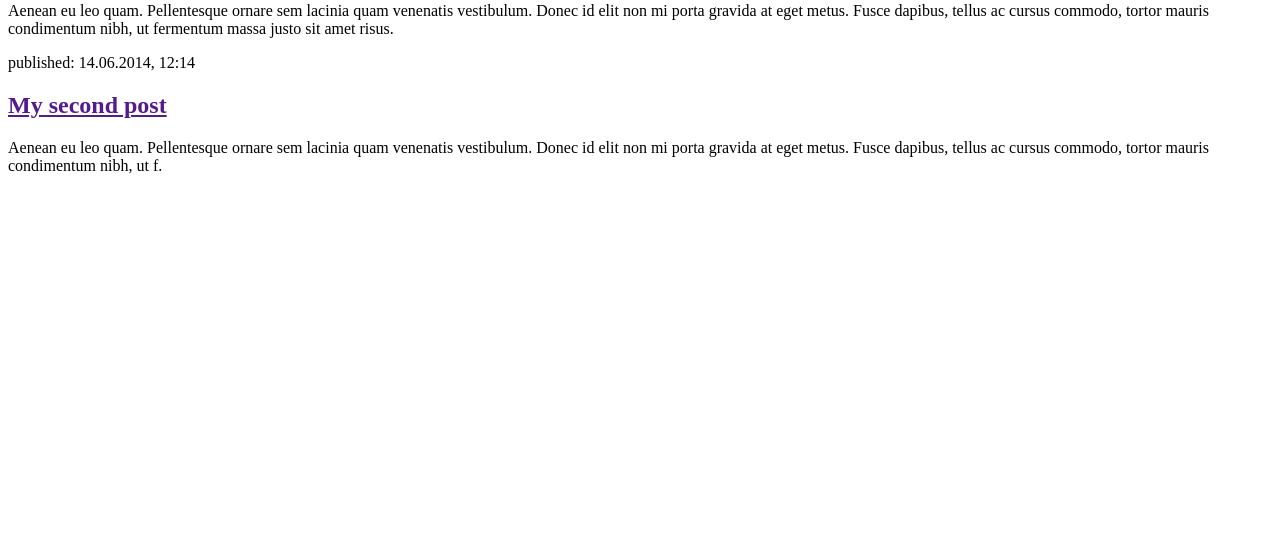
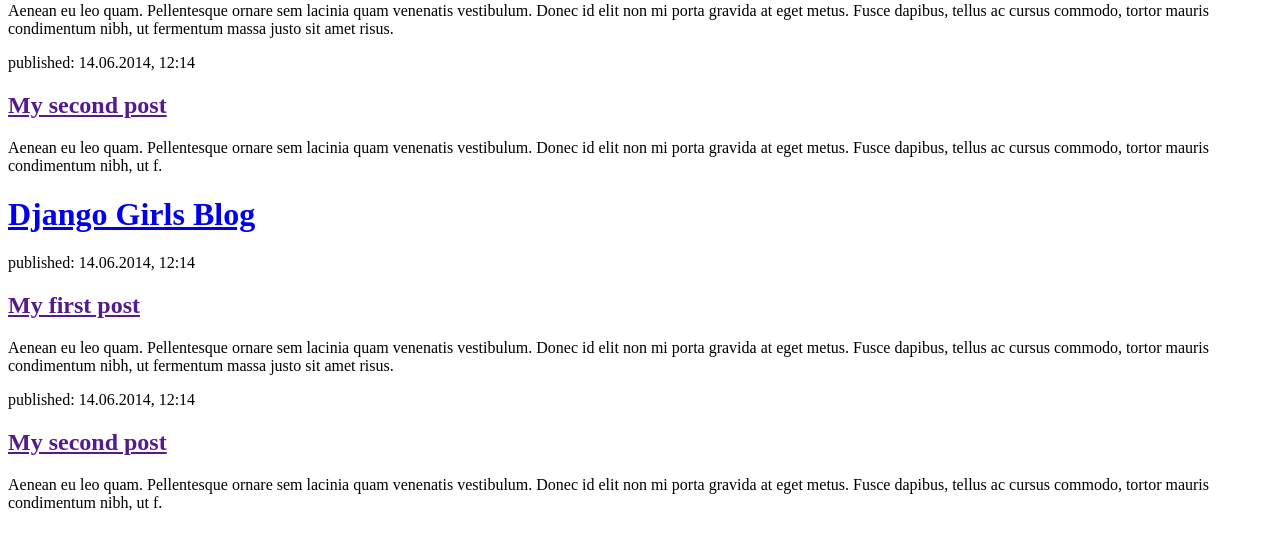
Before and after one commit to RTAEd/djangogirls, a Django app: page / in a window 1280 px wide. Shown: the part 163-713 px from the top of the page. Run offline with Django 3.2, Linux system fonts and the light colour scheme; data that the repository does not hold is empty.

Commit message:
more issues

```diff
--- a/djangogirls/blog/templates/blog/post_list.html
+++ b/djangogirls/blog/templates/blog/post_list.html
@@ -67,3 +67,27 @@
         <p>{{ post.text|linebreaksbr }}</p>
     </article>
 {% endfor %} -->
+
+<!DOCTYPE html>
+<html>
+    <head>
+        <title>Django Girls blog</title>
+    </head>
+    <body>
+        <header>
+            <h1><a href="/">Django Girls Blog</a></h1>
+        </header>
+
+        <article>
+            <time>published: 14.06.2014, 12:14</time>
+            <h2><a href="">My first post</a></h2>
+            <p>Aenean eu leo quam. Pellentesque ornare sem lacinia quam venenatis vestibulum. Donec id elit non mi porta gravida at eget metus. Fusce dapibus, tellus ac cursus commodo, tortor mauris condimentum nibh, ut fermentum massa justo sit amet risus.</p>
+        </article>
+
+        <article>
+            <time>published: 14.06.2014, 12:14</time>
+            <h2><a href="">My second post</a></h2>
+            <p>Aenean eu leo quam. Pellentesque ornare sem lacinia quam venenatis vestibulum. Donec id elit non mi porta gravida at eget metus. Fusce dapibus, tellus ac cursus commodo, tortor mauris condimentum nibh, ut f.</p>
+        </article>
+    </body>
+</html>
--- a/djangogirls/blog/views.py
+++ b/djangogirls/blog/views.py
@@ -2,7 +2,6 @@
 from django.utils import timezone
 from .models import Post
 
-# Create your views here.
 def post_list(request):
     posts = Post.objects.filter(published_date__lte=timezone.now()).order_by('published_date')
     return render(request, 'blog/post_list.html', {'posts': posts})
```
